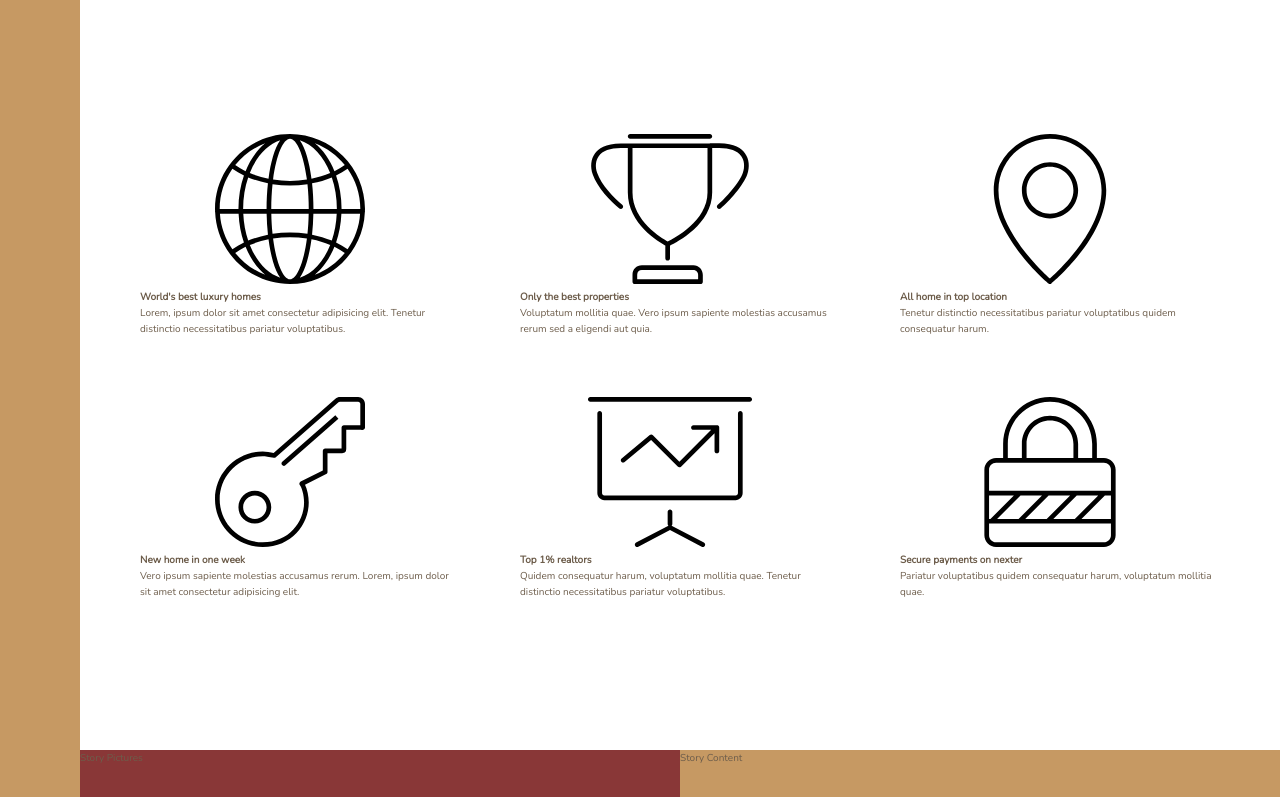
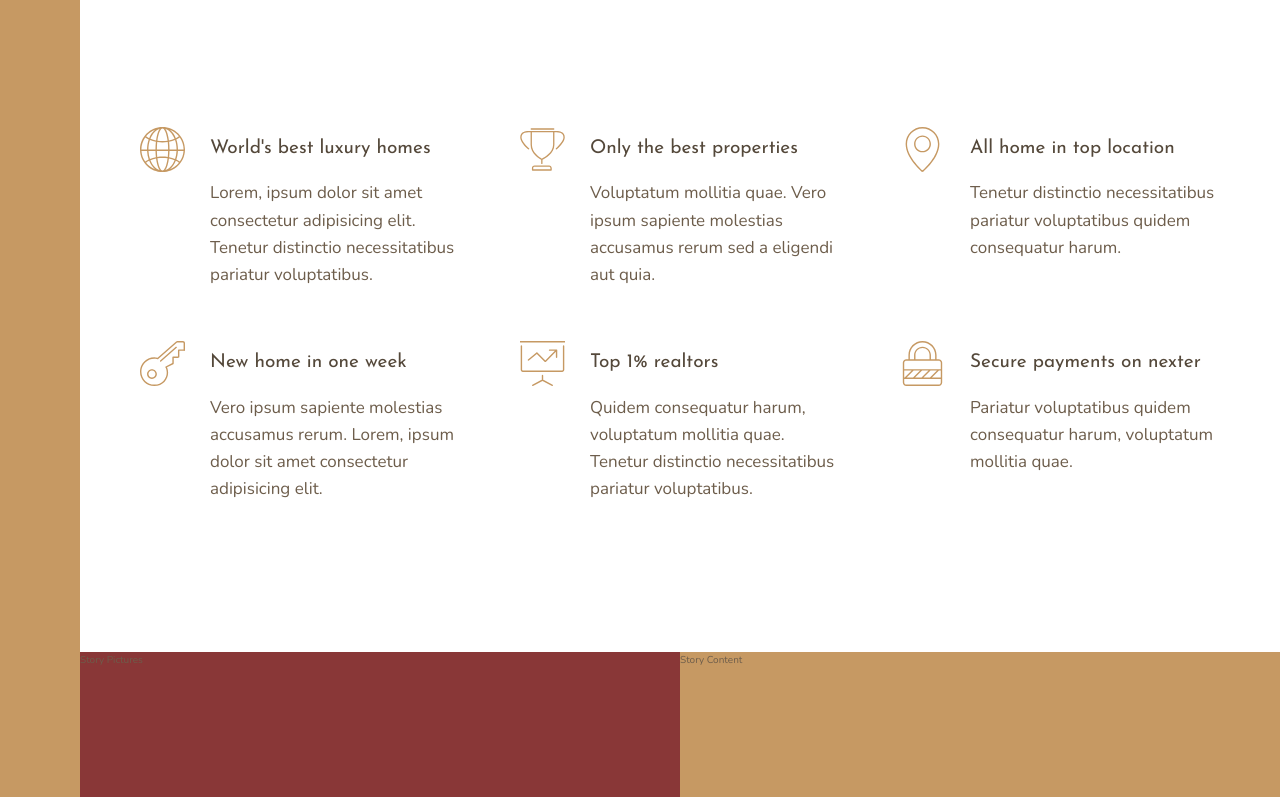
Before and after one commit to Ashoka2002/Nexter, a website: page index.html in a window 1280 px wide. Shown: the part 656-1453 px from the top of the page. Drawn offline with nearby package versions, Linux system fonts and the light colour scheme.

Commit message:
Building the Features Section - Part 2

```diff
--- a/index.html
+++ b/index.html
@@ -23,7 +23,7 @@
         <svg class="feature__icon">
           <use xlink:href="img/sprite.svg#icon-global"></use>
         </svg>
-        <h4 class="heading-4">World's best luxury homes</h4>
+        <h4 class="heading-4 heading-4--dark">World's best luxury homes</h4>
         <p class="feature__text">
           Lorem, ipsum dolor sit amet consectetur adipisicing elit. Tenetur distinctio necessitatibus pariatur
           voluptatibus.
@@ -34,7 +34,7 @@
         <svg class="feature__icon">
           <use xlink:href="./img/sprite.svg#icon-trophy"></use>
         </svg>
-        <h4 class="heading-4">Only the best properties</h4>
+        <h4 class="heading-4 heading-4--dark">Only the best properties</h4>
         <p class="feature__text">
           Voluptatum mollitia quae. Vero ipsum sapiente molestias accusamus rerum sed a eligendi aut quia.
         </p>
@@ -44,7 +44,7 @@
         <svg class="feature__icon">
           <use xlink:href="./img/sprite.svg#icon-map-pin"></use>
         </svg>
-        <h4 class="heading-4">All home in top location</h4>
+        <h4 class="heading-4 heading-4--dark">All home in top location</h4>
         <p class="feature__text">Tenetur distinctio necessitatibus pariatur voluptatibus quidem consequatur harum.</p>
       </div>
 
@@ -52,7 +52,7 @@
         <svg class="feature__icon">
           <use xlink:href="./img/sprite.svg#icon-key"></use>
         </svg>
-        <h4 class="heading-4">New home in one week</h4>
+        <h4 class="heading-4 heading-4--dark">New home in one week</h4>
         <p class="feature__text">
           Vero ipsum sapiente molestias accusamus rerum. Lorem, ipsum dolor sit amet consectetur adipisicing elit.
         </p>
@@ -62,7 +62,7 @@
         <svg class="feature__icon">
           <use xlink:href="./img/sprite.svg#icon-presentation"></use>
         </svg>
-        <h4 class="heading-4">Top 1% realtors</h4>
+        <h4 class="heading-4 heading-4--dark">Top 1% realtors</h4>
         <p class="feature__text">
           Quidem consequatur harum, voluptatum mollitia quae. Tenetur distinctio necessitatibus pariatur voluptatibus.
         </p>
@@ -72,7 +72,7 @@
         <svg class="feature__icon">
           <use xlink:href="./img/sprite.svg#icon-lock"></use>
         </svg>
-        <h4 class="heading-4">Secure payments on nexter</h4>
+        <h4 class="heading-4 heading-4--dark">Secure payments on nexter</h4>
         <p class="feature__text">Pariatur voluptatibus quidem consequatur harum, voluptatum mollitia quae.</p>
       </div>
     </section>
--- a/scss/_features.scss
+++ b/scss/_features.scss
@@ -3,6 +3,26 @@
   margin: 15rem 0;
 
   display: grid;
-  grid-template-columns: repeat(3, 1fr);
+  grid-template-columns: repeat(auto-fit, minmax(25rem, 1fr));
   gap: 6rem;
+  align-items: start;
 }
+
+.feature {
+  display: grid;
+  grid-template-columns: min-content 1fr;
+  column-gap: 2.5rem;
+  row-gap: 1.5rem;
+
+  &__icon {
+    width: 4.5rem;
+    height: 4.5rem;
+    fill: $color-primary;
+    grid-row: 1 / span 2;
+    margin-top: -0.7rem;
+  }
+
+  &__text {
+    font-size: 1.7rem;
+  }
+}
--- a/scss/_typography.scss
+++ b/scss/_typography.scss
@@ -0,0 +1,34 @@
+%heading {
+  font-family: $font-display;
+  font-weight: 400;
+}
+
+.heading-1 {
+  @extend %heading;
+
+  font-size: 1.6rem;
+  padding: 1rem;
+}
+.heading-2 {
+  @extend %heading;
+
+  font-size: 1.6rem;
+  padding: 1rem;
+}
+.heading-3 {
+  @extend %heading;
+
+  font-size: 1.6rem;
+  padding: 1rem;
+}
+.heading-4 {
+  @extend %heading;
+  font-size: 1.9rem;
+
+  &--light {
+    color: $color-grey-light-1;
+  }
+  &--dark {
+    color: $color-grey-dark-1;
+  }
+}
```
Also changed, not shown: css/style.css.
